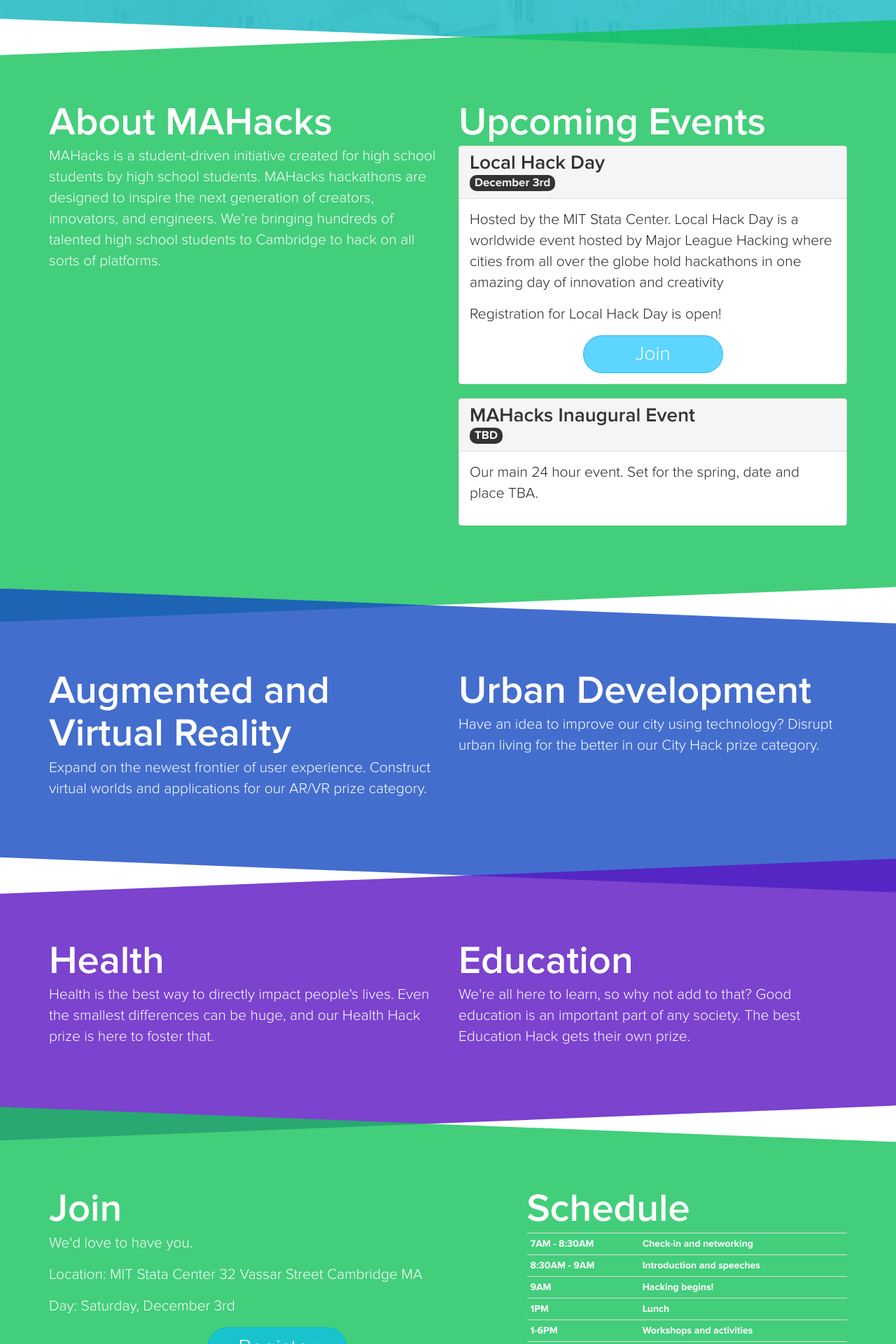
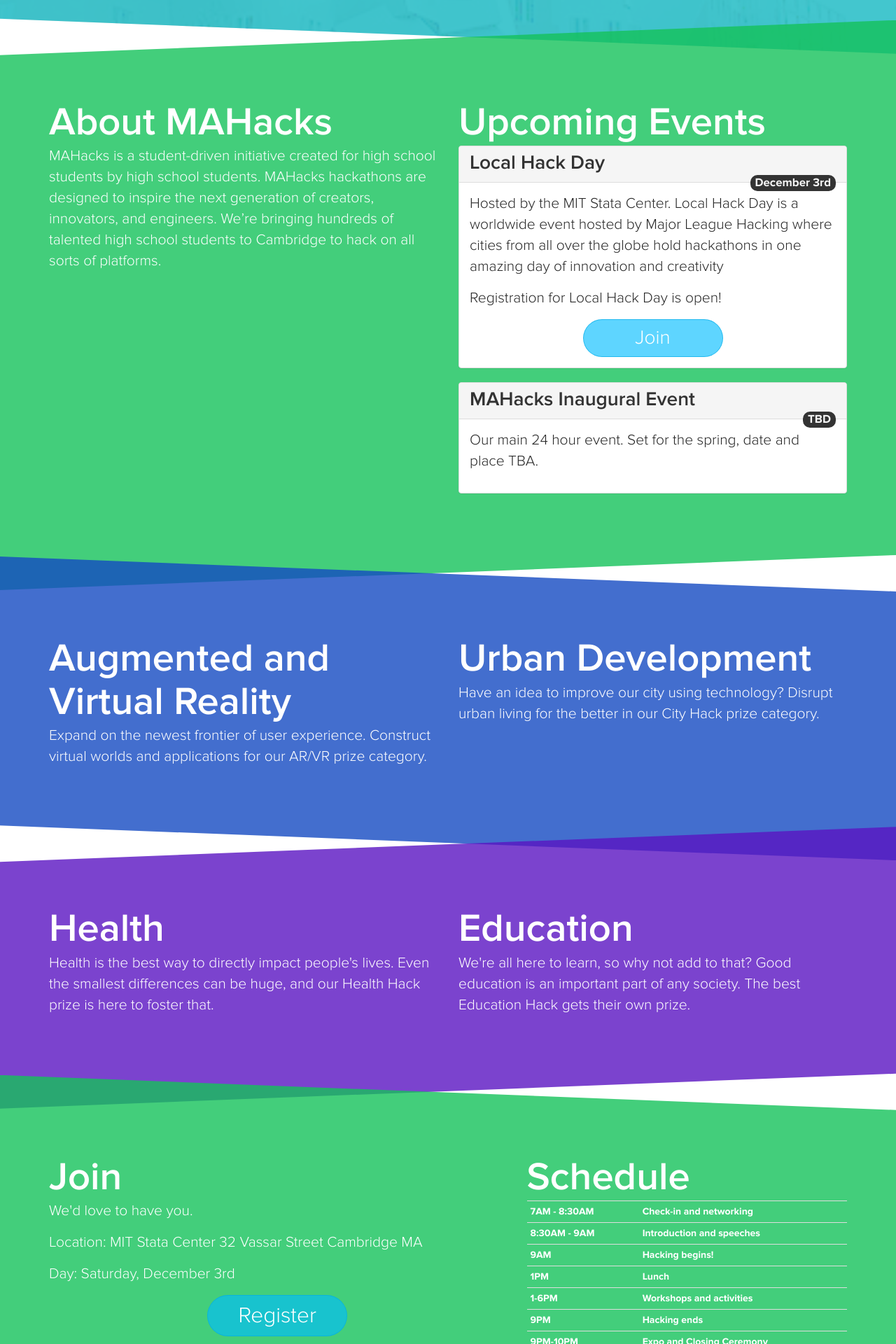
Before and after one commit to mahacks/old-website, a Jekyll site: the page built from index.html, in a window 1280 px wide. Shown: the part 748-2668 px from the top of the page at 70% size. Built offline with Jekyll 4.4.1, drawn with Linux system fonts in a browser that asks for light colours; grey boxes are pictures that could not be loaded.

Commit message:
Update default.html

```diff
--- a/_layouts/default.html
+++ b/_layouts/default.html
@@ -36,7 +36,7 @@
             <div class="panel panel-default">
               <div class="panel-heading">
                 <h4 class="panel-title">Local Hack Day</h4>
-                <span class="badge">December 3rd</span>
+                <span class="badge pull-right">December 3rd</span>
               </div>
               <div class="panel-body">
                 <p>Hosted by the MIT Stata Center. Local Hack Day is a worldwide event hosted by Major League Hacking where cities from all over the globe hold hackathons in one amazing day of innovation and creativity</p>
@@ -48,7 +48,7 @@
             <div class="panel panel-default">
               <div class="panel-heading">
                 <h4 class="panel-title">MAHacks Inaugural Event</h4>
-                <span class="badge">TBD</span>
+                <span class="badge pull-right">TBD</span>
               </div>
               <div class="panel-body">
                 <p>Our main 24 hour event. Set for the spring, date and place TBA.</p>
```
